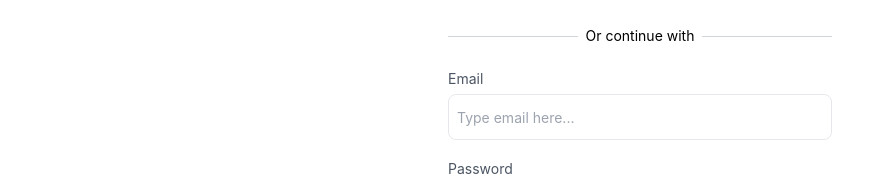
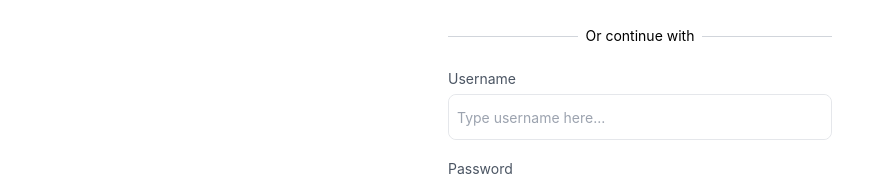
Before and after one commit to starc007/basic-loginAuth, a React (Vite) app: page / in a window 1280 px wide. Shown: the part 310-492 px from the top of the page, without its empty margins (0-878 px from the left). Built offline with nearby package versions, Linux system fonts and the light colour scheme.

Commit message:
fix: replace email with username

```diff
--- a/src/pages/login/login.main.tsx
+++ b/src/pages/login/login.main.tsx
@@ -6,11 +6,11 @@ import { useNavigate } from "react-router-dom";
 const Login = () => {
   const navigate = useNavigate();
   const [formData, setFormData] = React.useState({
-    email: "",
+    username: "",
     password: "",
   });
   const [errorMessages, setErrorMessages] = React.useState({
-    email: "",
+    username: "",
     password: "",
   });
   const [loading, setLoading] = React.useState(false);
@@ -25,19 +25,19 @@ const Login = () => {
   const handleSubmit = async (e: React.FormEvent<HTMLFormElement>) => {
     e.preventDefault();
 
-    if (!formData.email) {
-      setErrorMessages({ ...errorMessages, email: "Email is required" });
+    if (!formData.username) {
+      setErrorMessages({ ...errorMessages, username: "Email is required" });
       return;
     }
     if (!formData.password) {
       setErrorMessages({ ...errorMessages, password: "Password is required" });
       return;
     }
-    setErrorMessages({ email: "", password: "" });
+    setErrorMessages({ username: "", password: "" });
 
     setLoading(true);
     const isLoginSuccess = await loginWithEmail(
-      formData.email,
+      formData.username,
       formData.password
     );
 
@@ -45,11 +45,11 @@ const Login = () => {
       setLoading(false);
       setErrorMessages({
         ...errorMessages,
-        email: "Invalid email or password",
-        password: "Invalid email or password",
+        username: "Invalid username or password",
+        password: "Invalid username or password",
       });
     } else {
-      setFormData({ email: "", password: "" });
+      setFormData({ username: "", password: "" });
       setLoading(false);
       navigate("/dashboard");
     }
@@ -128,14 +128,13 @@ const Login = () => {
         </div>
         <form className="mt-2" onSubmit={handleSubmit}>
           <Input
-            label="Email"
-            type="email"
-            placeholder="Type email here..."
+            label="Username"
+            placeholder="Type username here..."
             inputClassName="text-sm"
-            errorText={errorMessages.email}
-            value={formData.email}
+            errorText={errorMessages.username}
+            value={formData.username}
             onChange={(e) =>
-              setFormData({ ...formData, email: e.target.value })
+              setFormData({ ...formData, username: e.target.value })
             }
           />
           <Input
--- a/src/store/stores/Login.ts
+++ b/src/store/stores/Login.ts
@@ -4,7 +4,7 @@ import type { AppState } from "../mainStore";
 
 // Simulating a user cred
 const USER_CRED = {
-  email: "saurabh@gmail.com",
+  email: "saurabh",
   password: "saurabh",
 };
 
```
